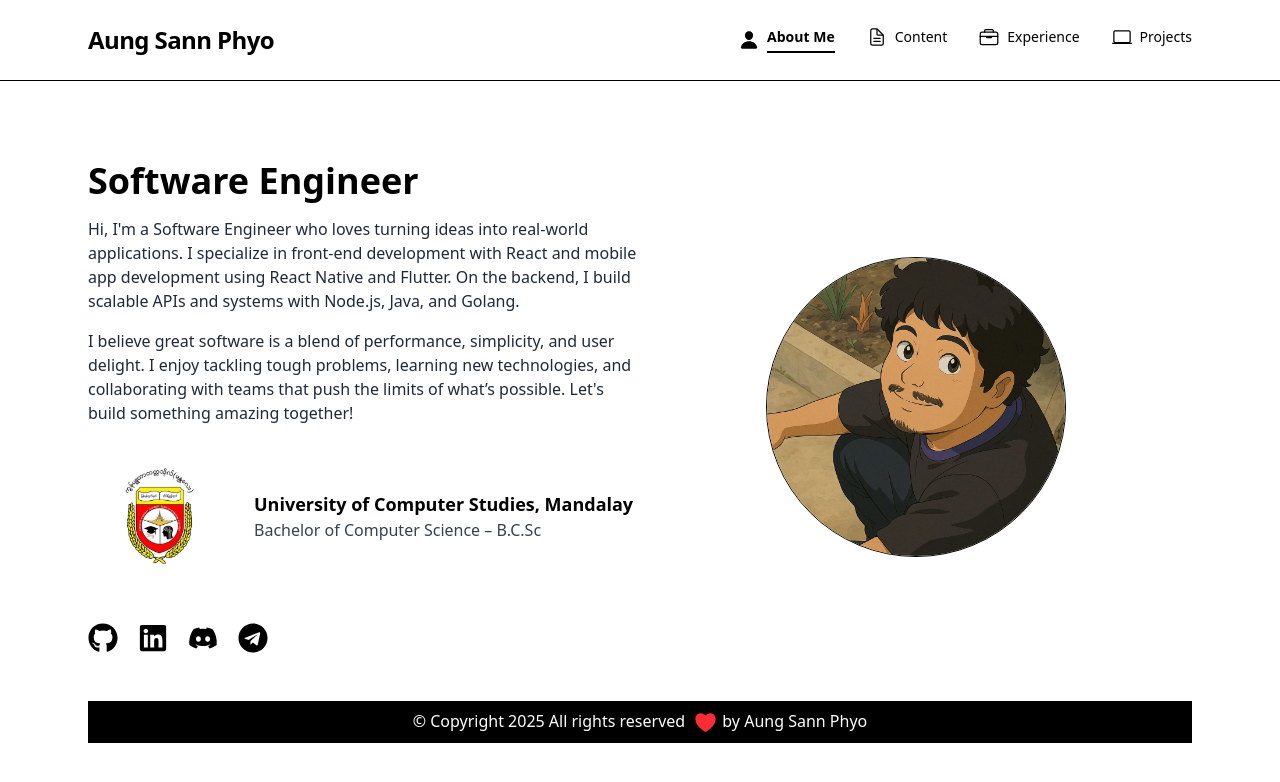
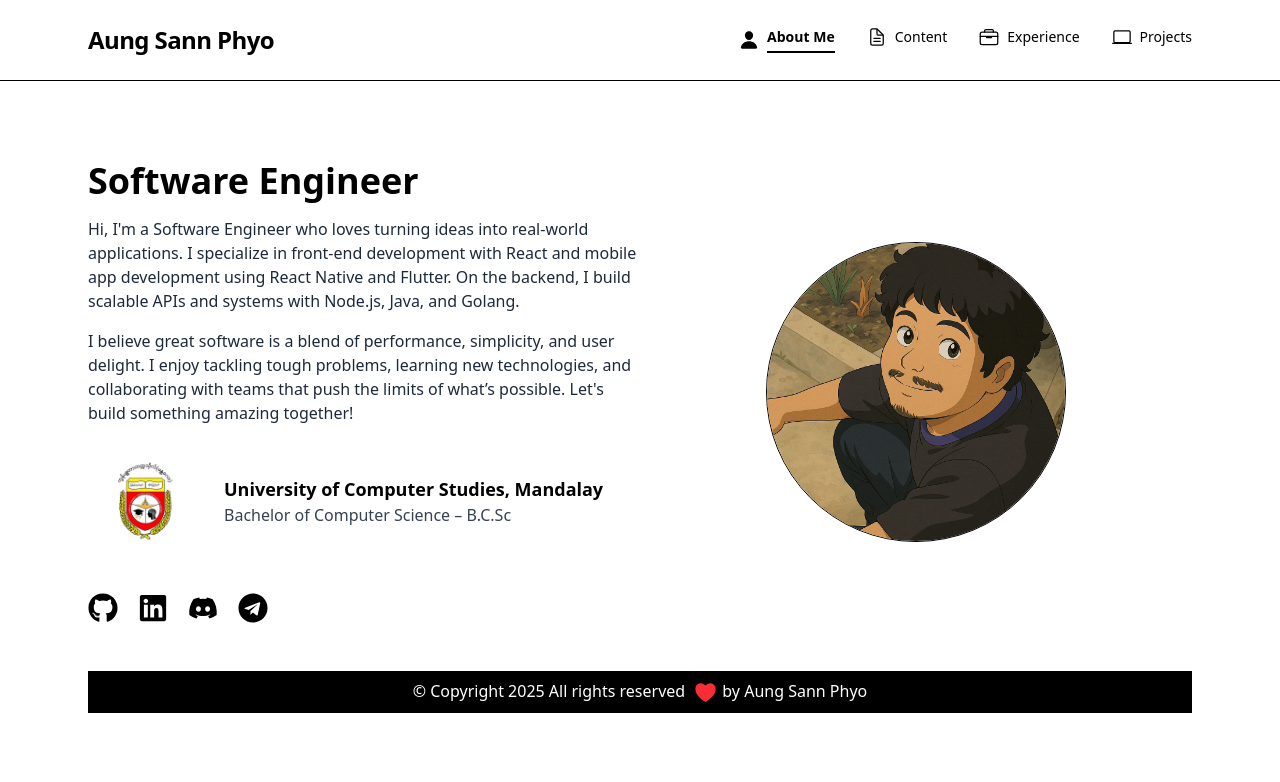
Before and after one commit to aungsannphyo/Portfolio, a Next.js app: page / in a window 1280 px wide. Shown: the top 782 px of the page. Built offline with nearby package versions, Linux system fonts and the light colour scheme.

Commit message:
update about me

```diff
--- a/features/personal/about-me/about-me.tsx
+++ b/features/personal/about-me/about-me.tsx
@@ -3,7 +3,7 @@
 import React from "react";
 import Image from "next/image";
 import universityLogo from "@/public/university.png";
-import ContactMe from "@/features/personal/contact-me/contact-me";
+import SocialLinks from "@/features/personal/contact-me/social-links";
 import { me, summary } from "@/features/personal/about-me/data/about";
 
 const AboutMe = () => {
@@ -17,8 +17,8 @@ const AboutMe = () => {
         <Image
           src={universityLogo}
           alt="University Logo"
-          width={150}
-          height={150}
+          width={120}
+          height={120}
           priority
           className="rounded-full"
         />
@@ -27,7 +27,7 @@ const AboutMe = () => {
           <p className="text-md text-gray-700">{me.bachelor}</p>
         </div>
       </div>
-      <ContactMe />
+      <SocialLinks />
     </div>
   );
 };
--- a/features/personal/contact-me/contact-me.tsx
+++ b/features/personal/contact-me/social-links.tsx
@@ -2,28 +2,28 @@
 
 import React from "react";
 import { FaGithub, FaLinkedin, FaDiscord, FaTelegram } from "react-icons/fa";
-import ContactMeIcon from "./contact-me-icon";
+import SocialIcon from "./social-icon";
 import { contactLink } from "@/features/personal/about-me/data/about";
 
-const ContactMe = () => {
+const SocialLinks = () => {
   return (
     <div className="flex justify-center md:justify-start items-center mt-8 gap-5 text-2xl">
-      <ContactMeIcon
+      <SocialIcon
         Icon={FaGithub}
         label="GitHub"
         contactLink={contactLink.github}
       />
-      <ContactMeIcon
+      <SocialIcon
         Icon={FaLinkedin}
         label="Linkedin"
         contactLink={contactLink.linkedin}
       />
-      <ContactMeIcon
+      <SocialIcon
         Icon={FaDiscord}
         label="Discord"
         contactLink={contactLink.discord}
       />
-      <ContactMeIcon
+      <SocialIcon
         Icon={FaTelegram}
         label="Telegram"
         contactLink={contactLink.telegram}
@@ -32,4 +32,4 @@ const ContactMe = () => {
   );
 };
 
-export default ContactMe;
+export default SocialLinks;
```
Also changed, not shown: features/personal/contact-me/social-icon.tsx (renamed from features/personal/contact-me/contact-me-icon.tsx, +2 -6 lines).
